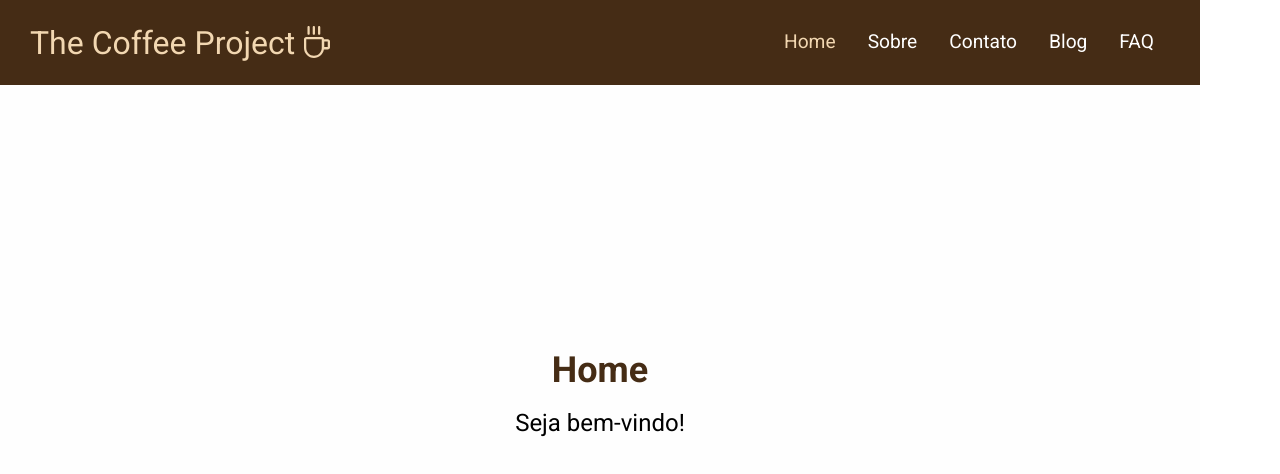
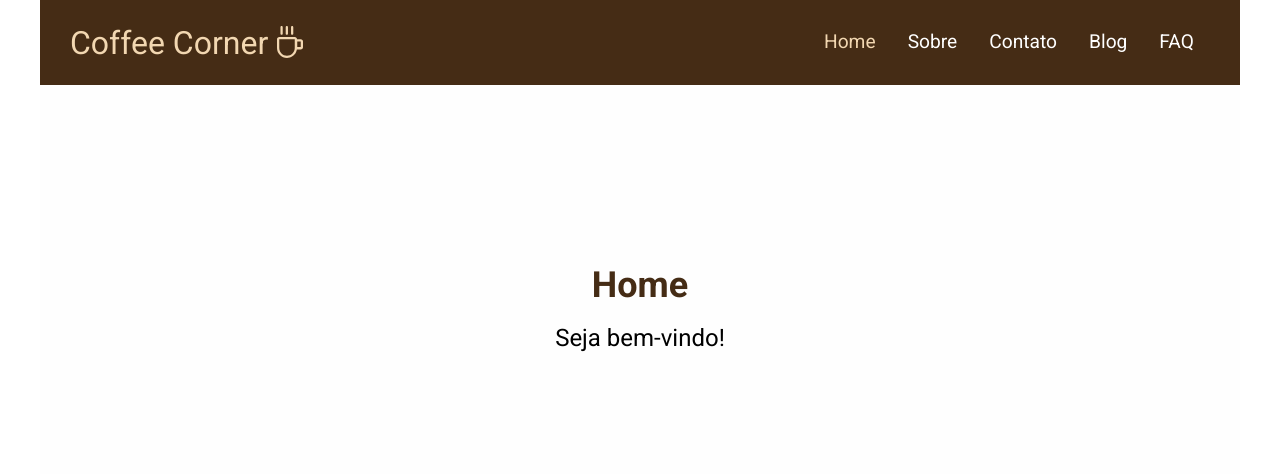
Before and after one commit to andrelambert/React-JavaScript-Checkpoints-4-5-6, a React (Create React App) app in the folder react-checkpoints/: page / in a window 1280 px wide. Shown: the top 474 px of the page. Built offline with nearby package versions, Linux system fonts and the light colour scheme.

Commit message:
centralizando elementos

```diff
--- a/react-checkpoints/src/App.css
+++ b/react-checkpoints/src/App.css
@@ -23,4 +23,10 @@
   justify-content: center;
   background-color: #fefefe;
   font-size: 1.5rem;
+  position: fixed;
+  top: 0;
+  left: 0;
+  right: 0;
+  margin-left: auto;
+  margin-right: auto;
 }
--- a/react-checkpoints/src/components/Navbar/Navbar.js
+++ b/react-checkpoints/src/components/Navbar/Navbar.js
@@ -13,8 +13,12 @@ const NavbarContainer = styled.nav`
   justify-content: center;
   align-items: center;
   font-size: 1.2rem;
-  position: sticky;
+  position: fixed;
   top: 0;
+  left: 0;
+  right: 0;
+  margin-left: auto;
+  margin-right: auto;
   z-index: 999;
 `
 const NavbarContent = styled.div`
@@ -134,7 +138,7 @@ function Navbar() {
         <NavbarContent>
 
           <NavbarLogo to="/" onClick={closeMobileMenu}>
-            The Coffee Project
+            Coffee Corner
             <NavbarIcon />
           </NavbarLogo>
 
```
